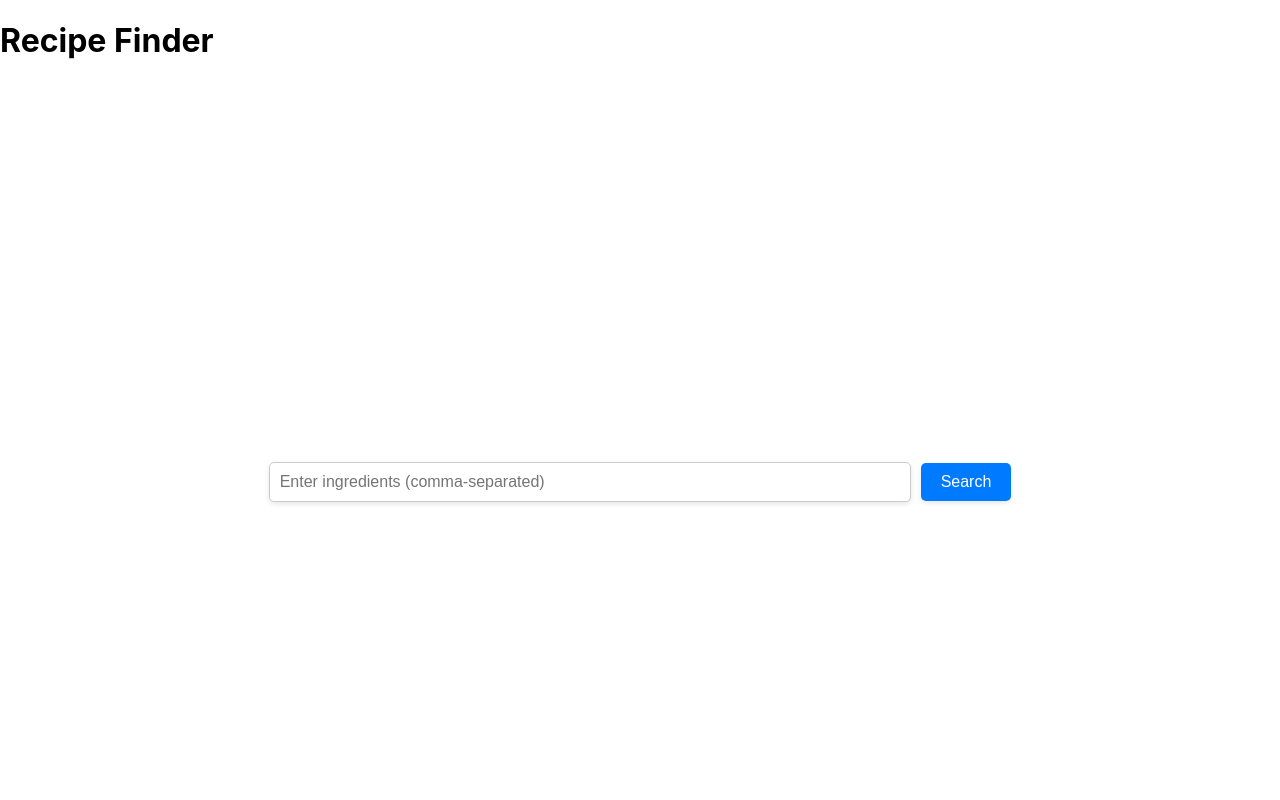
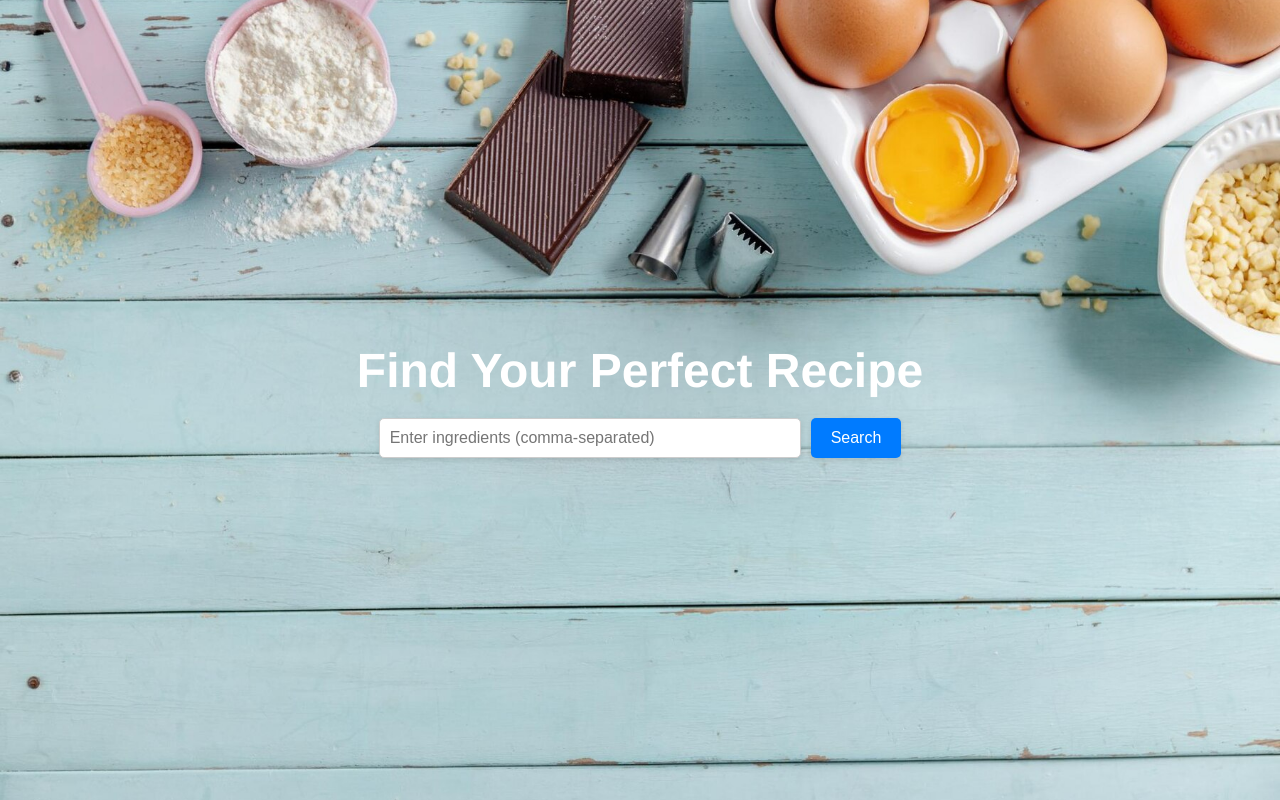
Before and after one commit to Reeti1605/food-recipe-, a React (Create React App) app: page / in a window 1280 px wide. Shown: the top 800 px of the page. Built offline with nearby package versions, Linux system fonts and the light colour scheme.

Commit message:
background, search bar and view details placement corrected.

```diff
--- a/src/App.js
+++ b/src/App.js
@@ -1,29 +1,106 @@
-// import logo from './logo.svg';
-// import './App.css';
+// import React, { useState, useRef } from 'react';
+// import axios from 'axios';
+// import SearchBar from './components/SearchBar';
+// import RecipeList from './components/RecipeList';
+// import RecipeDetails from './components/RecipeDetails';
 
-// function App() {
+// const App = () => {
+//   const [recipes, setRecipes] = useState([]);
+//   const [selectedRecipeId, setSelectedRecipeId] = useState(null);
+
+//   // Reference to scroll into the recipe list section
+//   const recipeListRef = useRef(null);
+
+//   const handleSearch = async (ingredients) => {
+//     const response = await axios.get(`http://localhost:4000/api/recipes`, {
+//       params: { ingredients },
+//     });
+//     setRecipes(response.data);
+
+//     // Smooth scroll to the list once results are ready
+//     if (recipeListRef.current) {
+//       recipeListRef.current.scrollIntoView({ behavior: 'smooth' });
+//     }
+//   };
+
+//   const handleSelectRecipe = (id) => {
+//     setSelectedRecipeId(id);
+//   };
+
+//   const handleBack = () => {
+//     setSelectedRecipeId(null);
+//   };
+
 //   return (
-//     <div className="App">
-//       <header className="App-header">
-//         <img src={logo} className="App-logo" alt="logo" />
-//         <p>
-//           Edit <code>src/App.js</code> and save to reload.
-//         </p>
-//         <a
-//           className="App-link"
-//           href="https://reactjs.org"
-//           target="_blank"
-//           rel="noopener noreferrer"
-//         >
-//           Learn React
-//         </a>
-//       </header>
+//     <div>
+//       {/* Show the hero section only if no recipe is selected */}
+//       {!selectedRecipeId && (
+//         <div style={styles.hero}>
+//           <div style={styles.centerTextContainer}>
+//             {/* Dynamic text in the middle */}
+//             <h1 style={styles.heroText}>Find Your Perfect Recipe</h1>
+//           </div>
+//           <div style={styles.bottomSearch}>
+//             {/* Search bar at the bottom of the screen/hero */}
+//             <SearchBar onSearch={handleSearch} />
+//           </div>
+//         </div>
+//       )}
+
+//       {/* Show details if a recipe is selected */}
+//       {selectedRecipeId ? (
+//         <RecipeDetails recipeId={selectedRecipeId} onBack={handleBack} />
+//       ) : (
+//         // The list of recipe suggestions (scroll target)
+//         <div ref={recipeListRef}>
+//           {recipes.length > 0 && (
+//             <RecipeList recipes={recipes} onSelectRecipe={handleSelectRecipe} />
+//           )}
+//         </div>
+//       )}
 //     </div>
 //   );
-// }
+// };
+
+// const styles = {
+//   // hero: {
+//   //   height: '100vh',             // Full screen height
+//   //   display: 'flex',
+//   //   flexDirection: 'column',
+//   //   position: 'relative',
+//   //   backgroundColor: '#f5f5f5',
+//   // },
+//   hero: {
+//     height: '100vh',
+//     display: 'flex',
+//     flexDirection: 'column',
+//     position: 'relative',
+//     background: "url('/image.jpg') center center no-repeat",
+//     backgroundSize: 'cover',
+//   },
+//   centerTextContainer: {
+//     // This pushes the text into the vertical center
+//     flex: 1,
+//     display: 'flex',
+//     justifyContent: 'center',
+//     alignItems: 'center',
+//   },
+//   heroText: {
+//     fontSize: '48px',
+//     margin: 0,
+//     textAlign: 'center',
+//   },
+//   bottomSearch: {
+//     // Places the search bar near the bottom
+//     marginBottom: '40px',
+//     display: 'flex',
+//     justifyContent: 'center',
+//   },
+// };
 
 // export default App;
-import React, { useState } from 'react';
+
+import React, { useState, useRef } from 'react';
 import axios from 'axios';
 import SearchBar from './components/SearchBar';
 import RecipeList from './components/RecipeList';
@@ -33,11 +110,20 @@ const App = () => {
   const [recipes, setRecipes] = useState([]);
   const [selectedRecipeId, setSelectedRecipeId] = useState(null);
 
+  // Reference for smooth scrolling
+  const recipeListRef = useRef(null);
+
   const handleSearch = async (ingredients) => {
-    const response = await axios.get(`http://localhost:4000/api/recipes`, {
+    // Fetch recipes from your backend
+    const response = await axios.get('http://localhost:4000/api/recipes', {
       params: { ingredients },
     });
     setRecipes(response.data);
+
+    // Scroll to the recipe list (if it exists)
+    if (recipeListRef.current) {
+      recipeListRef.current.scrollIntoView({ behavior: 'smooth' });
+    }
   };
 
   const handleSelectRecipe = (id) => {
@@ -48,20 +134,53 @@ const App = () => {
     setSelectedRecipeId(null);
   };
 
-
   return (
     <div>
-      <h1>Recipe Finder</h1>
+      {/* Hero section only visible if no recipe is selected */}
+      {!selectedRecipeId && (
+        <div style={styles.hero}>
+          <h1 style={styles.heroText}>Find Your Perfect Recipe</h1>
+          <div style={styles.searchContainer}>
+            <SearchBar onSearch={handleSearch} />
+          </div>
+        </div>
+      )}
+
+      {/* Either show details or the recipe list */}
       {selectedRecipeId ? (
         <RecipeDetails recipeId={selectedRecipeId} onBack={handleBack} />
       ) : (
-        <>
-          <SearchBar onSearch={handleSearch} />
-          <RecipeList recipes={recipes} onSelectRecipe={handleSelectRecipe} />
-        </>
+        <div ref={recipeListRef}>
+          {recipes.length > 0 && (
+            <RecipeList recipes={recipes} onSelectRecipe={handleSelectRecipe} />
+          )}
+        </div>
       )}
     </div>
   );
 };
 
+const styles = {
+  hero: {
+    height: '100vh',
+    display: 'flex',
+    flexDirection: 'column',
+    justifyContent: 'center',       // Centers both text and search bar vertically
+    alignItems: 'center',           // Centers horizontally
+    background: "url('/image.jpg') center center no-repeat", // <-- Your local image
+    backgroundSize: 'cover',
+  },
+  heroText: {
+    fontFamily: "'Helvetica Neue', Helvetica, Arial, sans-serif",
+    fontSize: '48px',
+    fontWeight: '700',
+    margin: 0,
+    textAlign: 'center',
+    color: '#fff', // Light text for a typical dark background image
+  },
+  searchContainer: {
+    marginTop: '20px', // Small gap between the text and the search bar
+  },
+};
+
 export default App;
--- a/src/components/RecipeList.js
+++ b/src/components/RecipeList.js
@@ -1,3 +1,90 @@
+// import React from 'react';
+
+// const RecipeList = ({ recipes, onSelectRecipe }) => {
+//   return (
+//     <div style={styles.container}>
+//       <h2 style={styles.heading}>Recipes</h2>
+//       <div style={styles.cardContainer}>
+//         {recipes.map((recipe) => (
+//           <div key={recipe.id} style={styles.card}>
+//             <img
+//               src={recipe.image}
+//               alt={recipe.title}
+//               style={styles.image}
+//             />
+//             <h3 style={styles.title}>{recipe.title}</h3>
+//             <button
+//               onClick={() => onSelectRecipe(recipe.id)}
+//               style={styles.button}
+//             >
+//               View Details
+//             </button>
+//           </div>
+//         ))}
+//       </div>
+//     </div>
+//   );
+// };
+
+// const styles = {
+//   container: {
+//     padding: '20px',
+//     fontFamily: 'Arial, sans-serif',
+//     textAlign: 'center',
+//   },
+//   heading: {
+//     fontSize: '24px',
+//     marginBottom: '20px',
+//     color: '#333',
+//   },
+//   cardContainer: {
+//     display: 'grid',
+//     gridTemplateColumns: 'repeat(auto-fit, minmax(200px, 1fr))',
+//     gap: '20px',
+//     justifyContent: 'center',
+//   },
+//   card: {
+//     backgroundColor: '#fff',
+//     borderRadius: '8px',
+//     boxShadow: '0 4px 6px rgba(0, 0, 0, 0.1)',
+//     padding: '15px',
+//     textAlign: 'center',
+//     transition: 'transform 0.2s ease, box-shadow 0.2s ease',
+//     cursor: 'pointer',
+//   },
+//   cardHover: {
+//     transform: 'scale(1.05)',
+//     boxShadow: '0 6px 8px rgba(0, 0, 0, 0.15)',
+//   },
+//   image: {
+//     width: '100%',
+//     height: '150px',
+//     objectFit: 'cover',
+//     borderRadius: '8px',
+//     marginBottom: '10px',
+//   },
+//   title: {
+//     fontSize: '18px',
+//     margin: '10px 0',
+//     color: '#555',
+//   },
+//   button: {
+//     padding: '10px 15px',
+//     backgroundColor: '#007BFF',
+//     color: '#fff',
+//     border: 'none',
+//     borderRadius: '5px',
+//     fontSize: '14px',
+//     cursor: 'pointer',
+//     transition: 'background-color 0.3s ease',
+//   },
+//   buttonHover: {
+//     backgroundColor: '#0056b3',
+//   },
+// };
+
+// export default RecipeList;
+
 import React from 'react';
 
 const RecipeList = ({ recipes, onSelectRecipe }) => {
@@ -13,6 +100,8 @@ const RecipeList = ({ recipes, onSelectRecipe }) => {
               style={styles.image}
             />
             <h3 style={styles.title}>{recipe.title}</h3>
+
+            {/* Button pinned to the bottom */}
             <button
               onClick={() => onSelectRecipe(recipe.id)}
               style={styles.button}
@@ -51,10 +140,12 @@ const styles = {
     textAlign: 'center',
     transition: 'transform 0.2s ease, box-shadow 0.2s ease',
     cursor: 'pointer',
-  },
-  cardHover: {
-    transform: 'scale(1.05)',
-    boxShadow: '0 6px 8px rgba(0, 0, 0, 0.15)',
+
+    // Flex layout to align items from top to bottom
+    display: 'flex',
+    flexDirection: 'column',
+    // Force a consistent card height
+    minHeight: '300px',
   },
   image: {
     width: '100%',
@@ -69,6 +160,8 @@ const styles = {
     color: '#555',
   },
   button: {
+    // Push this button to the bottom of the card
+    marginTop: 'auto',
     padding: '10px 15px',
     backgroundColor: '#007BFF',
     color: '#fff',
@@ -78,9 +171,6 @@ const styles = {
     cursor: 'pointer',
     transition: 'background-color 0.3s ease',
   },
-  buttonHover: {
-    backgroundColor: '#0056b3',
-  },
 };
 
 export default RecipeList;
--- a/src/components/SearchBar.js
+++ b/src/components/SearchBar.js
@@ -1,9 +1,77 @@
+// import React, { useState } from 'react';
+
+// const SearchBar = ({ onSearch }) => {
+//   const [ingredients, setIngredients] = useState('');
+
+//   // Trigger search on "Enter" key
+//   const handleKeyDown = (e) => {
+//     if (e.key === 'Enter') {
+//       onSearch(ingredients);
+//     }
+//   };
+
+//   // Trigger search on button click
+//   const handleSearchClick = () => {
+//     onSearch(ingredients);
+//   };
+
+//   return (
+//     <div style={styles.container}>
+//       <input
+//         type="text"
+//         placeholder="Enter ingredients (comma-separated)"
+//         value={ingredients}
+//         onChange={(e) => setIngredients(e.target.value)}
+//         onKeyDown={handleKeyDown}
+//         style={styles.input}
+//       />
+//       <button onClick={handleSearchClick} style={styles.button}>
+//         Search
+//       </button>
+//     </div>
+//   );
+// };
+
+// const styles = {
+//   container: {
+//     display: 'flex',
+//     gap: '10px',
+//   },
+//   input: {
+//     width: '300px',
+//     padding: '10px',
+//     fontSize: '16px',
+//     borderRadius: '5px',
+//     border: '1px solid #ccc',
+//     boxShadow: '0 2px 5px rgba(0, 0, 0, 0.1)',
+//   },
+//   button: {
+//     padding: '10px 20px',
+//     fontSize: '16px',
+//     borderRadius: '5px',
+//     backgroundColor: '#007BFF',
+//     color: '#fff',
+//     border: 'none',
+//     cursor: 'pointer',
+//     boxShadow: '0 2px 5px rgba(0, 0, 0, 0.1)',
+//     transition: 'background-color 0.3s ease',
+//   },
+// };
+
+// export default SearchBar;
+
 import React, { useState } from 'react';
 
 const SearchBar = ({ onSearch }) => {
   const [ingredients, setIngredients] = useState('');
 
-  const handleSearch = () => {
+  const handleKeyDown = (e) => {
+    if (e.key === 'Enter') {
+      onSearch(ingredients);
+    }
+  };
+
+  const handleSearchClick = () => {
     onSearch(ingredients);
   };
 
@@ -14,9 +82,10 @@ const SearchBar = ({ onSearch }) => {
         placeholder="Enter ingredients (comma-separated)"
         value={ingredients}
         onChange={(e) => setIngredients(e.target.value)}
+        onKeyDown={handleKeyDown}
         style={styles.input}
       />
-      <button onClick={handleSearch} style={styles.button}>
+      <button onClick={handleSearchClick} style={styles.button}>
         Search
       </button>
     </div>
@@ -26,31 +95,27 @@ const SearchBar = ({ onSearch }) => {
 const styles = {
   container: {
     display: 'flex',
-    justifyContent: 'center',
-    alignItems: 'center',
-    height: '100vh', // Center vertically and span full screen height
-    gap: '10px', // Space between input and button
-    flexDirection: 'row', // Keep input and button side by side
-    padding: '0 20px', // Add some padding for smaller screens
+    gap: '10px',
   },
+  // Make the input field longer
   input: {
-    width: '50%', // Broader input field
+    width: '400px',
     padding: '10px',
     fontSize: '16px',
     borderRadius: '5px',
     border: '1px solid #ccc',
-    boxShadow: '0 2px 5px rgba(0, 0, 0, 0.1)', // Subtle shadow for better aesthetics
+    boxShadow: '0 2px 5px rgba(0, 0, 0, 0.1)',
   },
   button: {
     padding: '10px 20px',
     fontSize: '16px',
     borderRadius: '5px',
     backgroundColor: '#007BFF',
-    color: 'white',
+    color: '#fff',
     border: 'none',
     cursor: 'pointer',
-    boxShadow: '0 2px 5px rgba(0, 0, 0, 0.1)', // Subtle shadow
-    transition: 'background-color 0.3s ease', // Smooth hover effect
+    boxShadow: '0 2px 5px rgba(0, 0, 0, 0.1)',
+    transition: 'background-color 0.3s ease',
   },
 };
 
```
Also changed, not shown: public/image.jpg (added).
